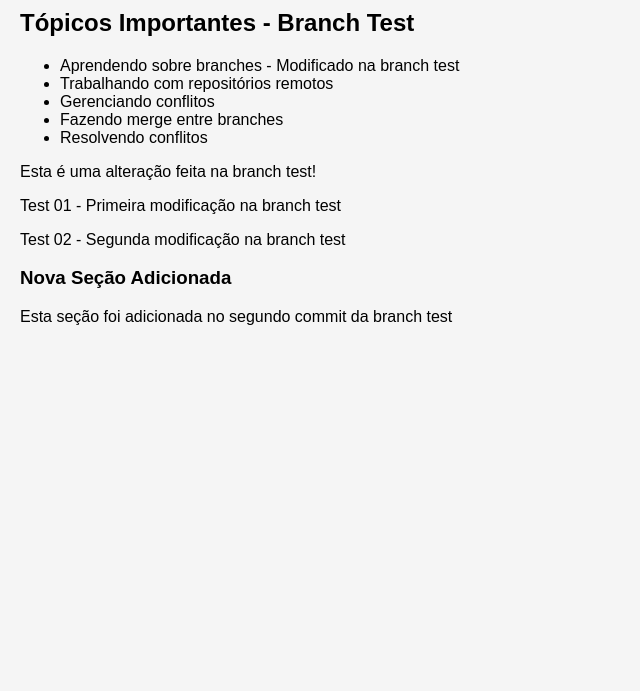
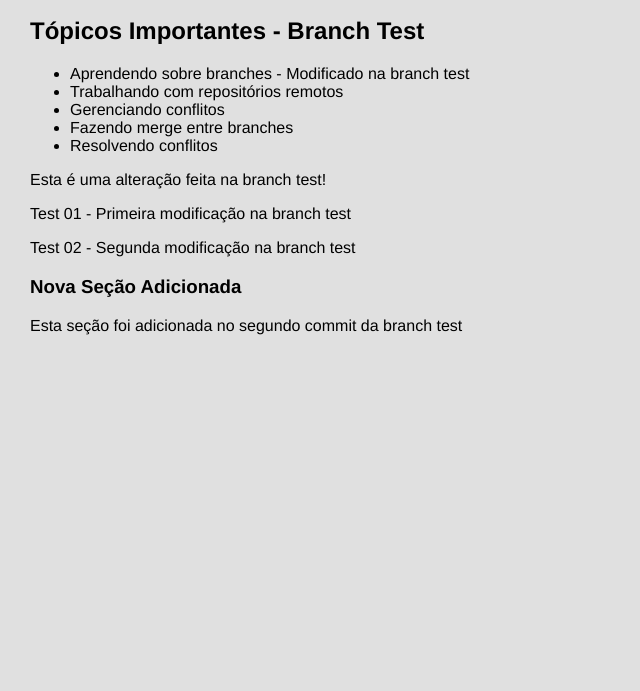
Before and after one commit to viniciuslks7/ATV1-GIT, a plain HTML site: page index.htm in a window 1280 px wide. Shown: the part 109-800 px from the top of the page, without its empty margins (0-640 px from the left). Drawn offline with Linux system fonts and the light colour scheme.

Commit message:
Feature 1 OK

```diff
--- a/index.htm
+++ b/index.htm
@@ -1,12 +1,12 @@
 <!DOCTYPE html>
 <html>
 <head>
-    <title>Atividade 2 - Git</title>
+    <title>Atividade 2 - Git - Feature 1</title>
     <style>
         body {
-            font-family: Arial, sans-serif;
-            margin: 20px;
-            background-color: #f5f5f5;
+            font-family: 'Helvetica', sans-serif;
+            margin: 30px;
+            background-color: #e0e0e0;
         }
         h1 {
             color: #333;
```
